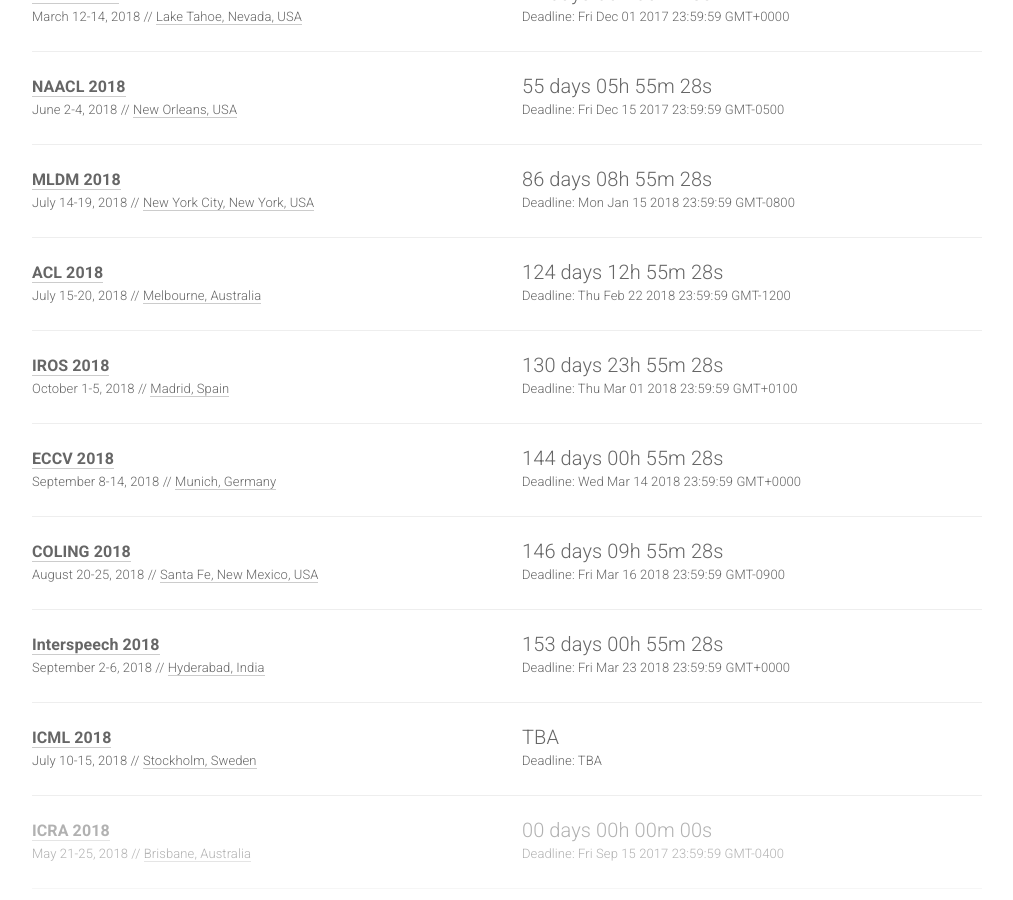
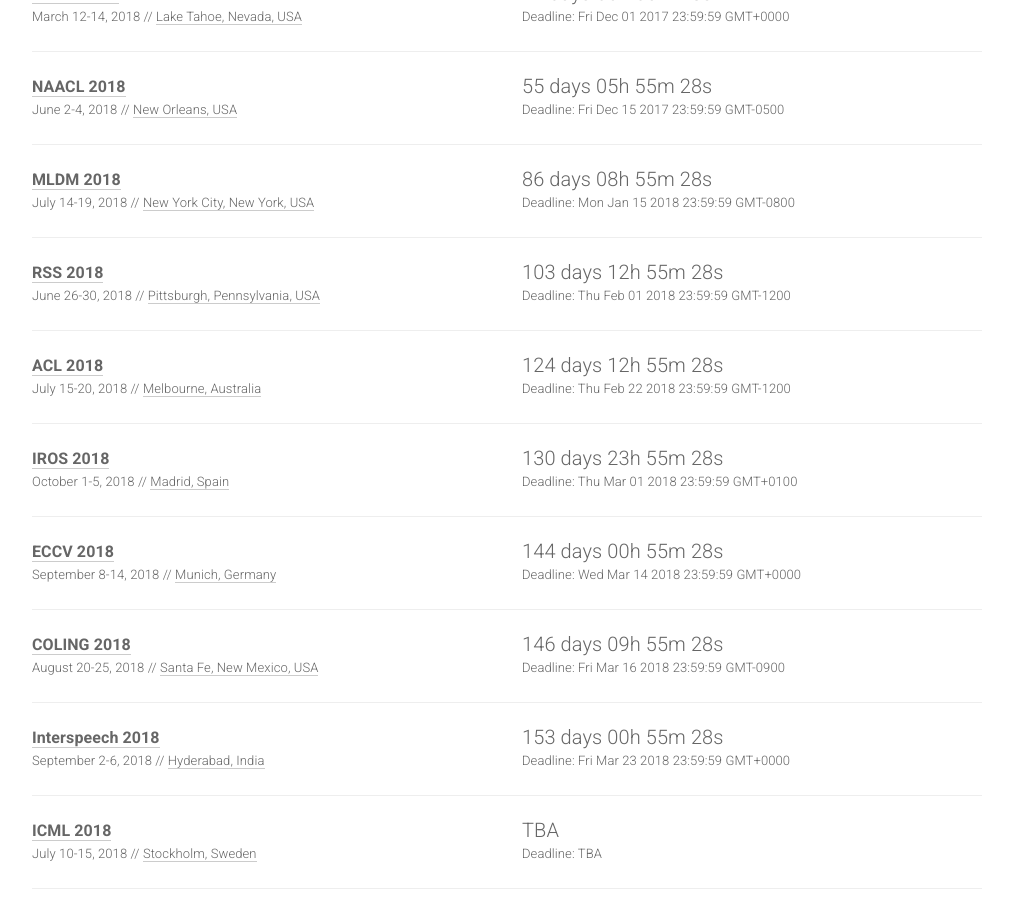
Before and after one commit to paperswithcode/ai-deadlines, a Jekyll site: the page built from index.html, in a window 1280 px wide and 900 px high, scrolled down 709 px. Shown: the whole window, without its empty margins (133-1146 px from the left). Built offline with Jekyll 4.4.1, drawn with Linux system fonts in a browser that asks for light colours; nearby versions of some CDN libraries; comment, search, counter and statistics services are not loaded.

Commit message:
Add RSS 2018

```diff
--- a/_data/conferences.yml
+++ b/_data/conferences.yml
@@ -76,6 +76,16 @@
   date: July 14-19, 2018
   place: New York City, New York, USA
   sub: ML
+
+- name: RSS
+  year: 2018
+  id: rss2018
+  link: http://www.roboticsconference.org
+  deadline: "2018-02-01 23:59:59"
+  timezone: Etc/GMT+12
+  date: June 26-30, 2018
+  place: Pittsburgh, Pennsylvania, USA
+  sub: RO
 
 - name: ACL
   year: 2018
```
